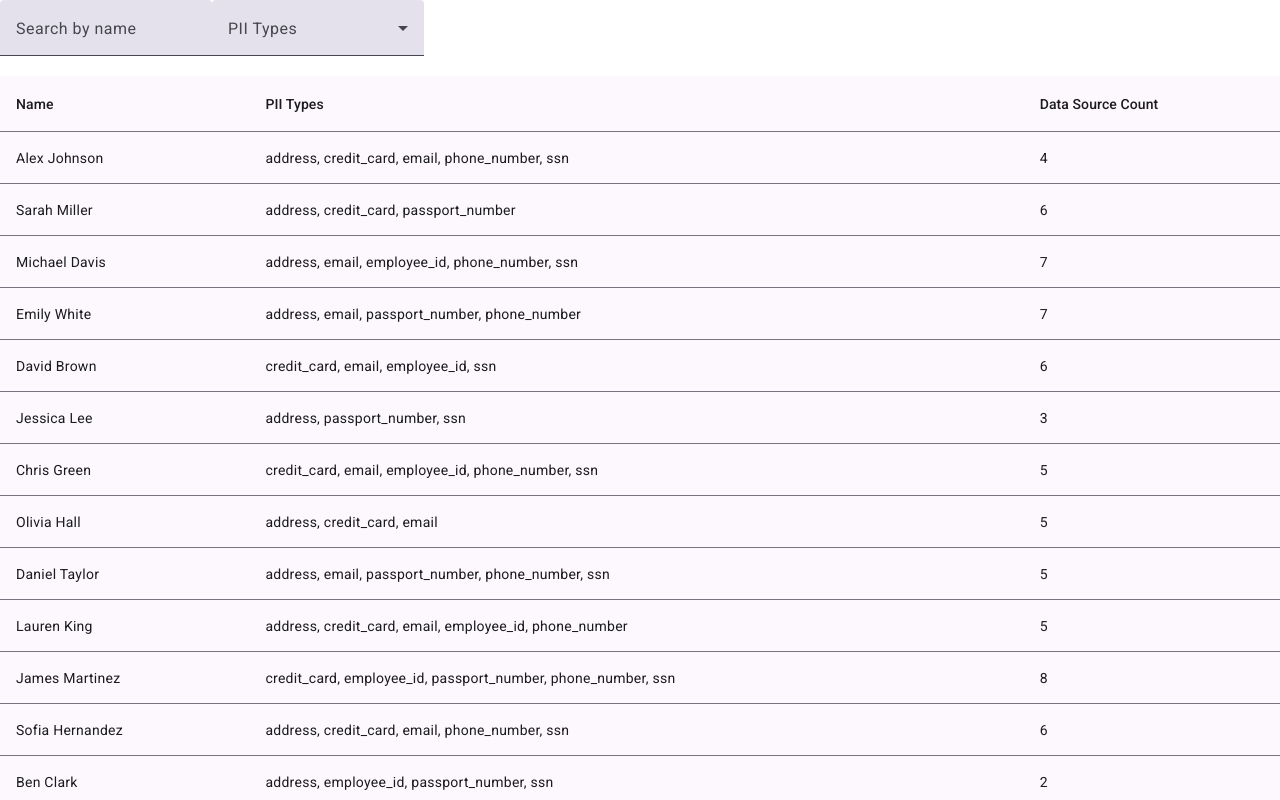
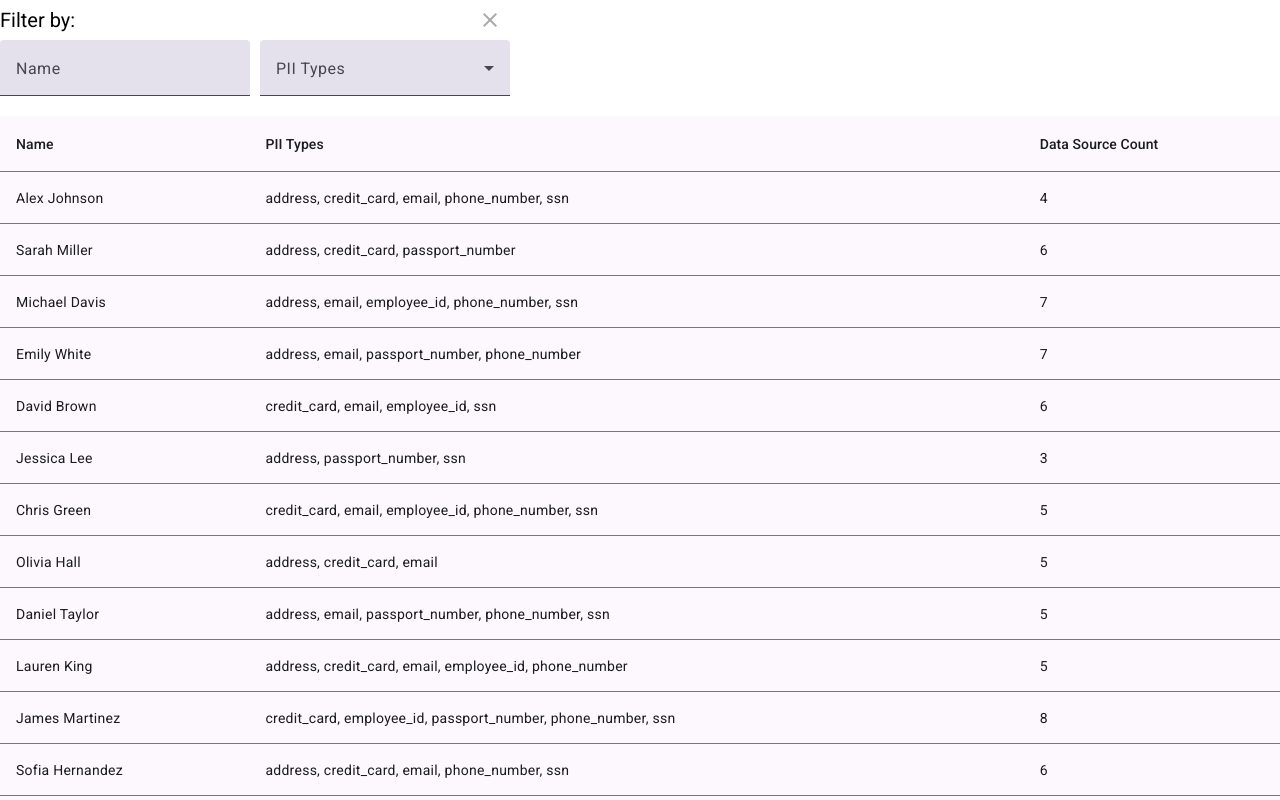
Before and after one commit to VitaliiKarpenko/1touch-pii-assignment, an Angular app: page /dashboard in a window 1280 px wide. Shown: the top 800 px of the page. Built offline with nearby package versions, Linux system fonts and the light colour scheme.

Commit message:
move form to SearchPersonForm

```diff
--- a/src/app/components/person-dashboard/person-dashboard.html
+++ b/src/app/components/person-dashboard/person-dashboard.html
@@ -1,36 +1,6 @@
-<mat-form-field>
-  <mat-label>Search by name</mat-label>
-  <input matInput type="text" [formControl]="nameCtrl">
-  @if (nameCtrl.value) {
-    <button matSuffix matIconButton aria-label="Clear" (click)="nameCtrl.reset()">
-      <mat-icon>close</mat-icon>
-    </button>
-  }
-</mat-form-field>
+<app-search-person-form #searchForm></app-search-person-form>
 
-<mat-form-field>
-  <mat-label>PII Types</mat-label>
-  <mat-select [formControl]="piiTypesCtrl" multiple>
-    <mat-select-trigger>
-      {{piiTypesCtrl.value?.[0] || ''}}
-      @if ((piiTypesCtrl.value?.length || 0) > 1) {
-        <span>
-          (+{{(piiTypesCtrl.value?.length || 0) - 1}} {{piiTypesCtrl.value?.length === 2 ? 'other' : 'others'}})
-        </span>
-      }
-    </mat-select-trigger>
-    @for (type of (persons$ | async)! | allPiiTypes; track type) {
-      <mat-option [value]="type">{{ type }}</mat-option>
-    }
-  </mat-select>
-  @if (piiTypesCtrl.value) {
-    <button matSuffix matIconButton aria-label="Clear" (click)="$event.stopPropagation(); piiTypesCtrl.reset()">
-      <mat-icon>close</mat-icon>
-    </button>
-  }
-</mat-form-field>
-
-<table mat-table [dataSource]="(persons$ | async)! | personFilter:(filter$ | async)!">
+<table mat-table [dataSource]="(personService.persons$| async)! | personFilter:searchForm.filterSignal()!">
   <ng-container matColumnDef="name">
     <th mat-header-cell *matHeaderCellDef>Name</th>
     <td mat-cell *matCellDef="let person">{{ person.name }}</td>
--- a/src/app/components/person-dashboard/person-dashboard.ts
+++ b/src/app/components/person-dashboard/person-dashboard.ts
@@ -1,20 +1,11 @@
 import { Component, OnInit } from '@angular/core';
 import { PersonService } from '../../services/person/person.service';
-import { Person } from '../../models/person.model';
-import { AsyncPipe, JsonPipe } from '@angular/common';
-import { combineLatest, debounceTime, map, Observable, startWith, tap } from 'rxjs';
+import { AsyncPipe } from '@angular/common';
 import { MatTableModule } from '@angular/material/table';
 import { PiiTypesPipe } from '../../pipes/pii-types/pii-types.pipe';
 import { DataSourceCountPipe } from '../../pipes/data-source-count/data-source-count.pipe';
-import { FormControl, FormsModule, ReactiveFormsModule } from '@angular/forms';
-import { MatButtonModule } from '@angular/material/button';
-import { MatFormFieldModule } from '@angular/material/form-field';
-import { MatIconModule } from '@angular/material/icon';
-import { MatInputModule } from '@angular/material/input';
 import { PersonFilterPipe } from '../../pipes/person-filter/person-filter.pipe';
-import { MatSelectModule } from '@angular/material/select';
-import { AllPiiTypesPipe } from '../../pipes/all-pii-types/all-pii-types.pipe';
-import { PersonFilter, PersonFilterName, PersonFilterPiiTypes } from '../../models/person-filter.model';
+import { SearchPersonForm } from './search-person-form/search-person-form';
 
 @Component({
   selector: 'app-person-dashboard',
@@ -22,43 +13,19 @@ import { PersonFilter, PersonFilterName, PersonFilterPiiTypes } from '../../mode
   styleUrls: ['./person-dashboard.scss'],
   providers: [PersonService],
   imports: [
+    SearchPersonForm,
     AsyncPipe,
     PiiTypesPipe,
     DataSourceCountPipe,
     PersonFilterPipe,
-    AllPiiTypesPipe,
-    JsonPipe,
     MatTableModule,
-    // MatFormFieldModule,
-    MatInputModule,
-    // FormsModule,
-    ReactiveFormsModule,
-    MatButtonModule,
-    MatIconModule,
-    MatSelectModule,
   ],
 })
 export class PersonDashboard implements OnInit {
-  persons$: Observable<Person[]>;
   displayedColumns = ['name', 'piiTypes', 'dataSources'];
-
-  nameCtrl = new FormControl<PersonFilterName>(null);
-  piiTypesCtrl = new FormControl<PersonFilterPiiTypes>(null);
-  filter$: Observable<PersonFilter>;
-
   piiTypesOpts: string[] = [];
 
-  constructor(private personService: PersonService) {
-    this.persons$ = this.personService.persons$;
-
-    this.filter$ = combineLatest([
-      this.nameCtrl.valueChanges.pipe(debounceTime(500), startWith(this.nameCtrl.value)),
-      this.piiTypesCtrl.valueChanges.pipe(startWith(this.piiTypesCtrl.value)),
-    ])
-      .pipe(
-        map(([name, piiTypes]) => ({ name, piiTypes })),
-      );
-  }
+  constructor(public personService: PersonService) {}
 
   ngOnInit() {
     this.getPersons();
--- /dev/null
+++ b/src/app/components/person-dashboard/search-person-form/search-person-form.html
@@ -0,0 +1,53 @@
+
+<div class="header">
+  <mat-label>Filter by:</mat-label>
+
+  <div
+    matTooltip="Clear all filters"
+    matTooltipPosition="left"
+    class="clear-all-tooltip-keeper"
+  >
+    <button
+      matIconButton
+      aria-label="Clear types"
+      (click)="form.reset()"
+      [disabled]="!name.value && !pii.value?.length"
+    >
+      <mat-icon>close</mat-icon>
+    </button>
+  </div>
+</div>
+
+<form [formGroup]="form">
+  <mat-form-field>
+    <mat-label>Name</mat-label>
+    <input matInput type="text" formControlName="name">
+    @if (name.value) {
+      <button matSuffix matIconButton aria-label="Clear name" (click)="name.reset()">
+        <mat-icon>close</mat-icon>
+      </button>
+    }
+  </mat-form-field>
+
+  <mat-form-field>
+    <mat-label>PII Types</mat-label>
+    <mat-select formControlName="pii" multiple>
+      <mat-select-trigger>
+        {{pii.value?.[0] || ''}}
+        @if ((pii.value?.length || 0) > 1) {
+          <span>
+            (+{{(pii.value?.length || 0) - 1}} {{pii.value?.length === 2 ? 'other' : 'others'}})
+          </span>
+        }
+      </mat-select-trigger>
+      @for (type of (personService.persons$ | async)! | allPiiTypes; track type) {
+        <mat-option [value]="type">{{ type }}</mat-option>
+      }
+    </mat-select>
+    @if (pii.value) {
+      <button matSuffix matIconButton aria-label="Clear types" (click)="$event.stopPropagation(); pii.reset()">
+        <mat-icon>close</mat-icon>
+      </button>
+    }
+  </mat-form-field>
+</form>
--- /dev/null
+++ b/src/app/components/person-dashboard/search-person-form/search-person-form.scss
@@ -0,0 +1,22 @@
+:host {
+  display: inline-block;
+}
+
+.header {
+  display: flex;
+  justify-content: space-between;
+  align-items: center;
+
+  mat-label {
+    line-height: 24px;
+    font-size: 20px;
+  }
+}
+
+mat-form-field {
+  width: 250px;
+
+  &:not(:last-child) {
+    margin-right: 10px;
+  }
+}
--- /dev/null
+++ b/src/app/components/person-dashboard/search-person-form/search-person-form.ts
@@ -0,0 +1,55 @@
+import { Component } from '@angular/core';
+import { FormControl, FormGroup, ReactiveFormsModule } from '@angular/forms';
+import { MatButtonModule } from '@angular/material/button';
+import { MatIconModule } from '@angular/material/icon';
+import { MatInputModule } from '@angular/material/input';
+import { MatSelectModule } from '@angular/material/select';
+import { AllPiiTypesPipe } from '../../../pipes/all-pii-types/all-pii-types.pipe';
+import { PersonService } from '../../../services/person/person.service';
+import { PersonFilterName, PersonFilterPiiTypes } from '../../../models/person-filter.model';
+import { combineLatest, debounceTime, map, startWith } from 'rxjs';
+import { AsyncPipe } from '@angular/common';
+import { toSignal } from '@angular/core/rxjs-interop';
+import { MatTooltipModule } from '@angular/material/tooltip';
+
+@Component({
+  selector: 'app-search-person-form',
+  templateUrl: './search-person-form.html',
+  styleUrls: ['./search-person-form.scss'],
+  imports: [
+    AllPiiTypesPipe,
+    AsyncPipe,
+    // MatFormFieldModule,
+    MatInputModule,
+    // FormsModule,
+    ReactiveFormsModule,
+    MatButtonModule,
+    MatIconModule,
+    MatSelectModule,
+    MatTooltipModule,
+  ],
+})
+export class SearchPersonForm {
+  form = new FormGroup({
+    name: new FormControl<PersonFilterName>(null),
+    pii: new FormControl<PersonFilterPiiTypes>(null),
+  });
+
+  filterSignal = toSignal(
+    combineLatest([
+      this.name.valueChanges.pipe(debounceTime(500), startWith(this.name.value)),
+      this.pii.valueChanges.pipe(startWith(this.pii.value)),
+    ])
+      .pipe(map(([name, piiTypes]) => ({ name, piiTypes }))),
+  );
+
+  constructor(public personService: PersonService) {}
+
+  get name() {
+    return this.form.controls.name;
+  }
+
+  get pii() {
+    return this.form.controls.pii;
+  }
+}
```
Also changed, not shown: 1 other file (tests, documents, lock files or other folders).
